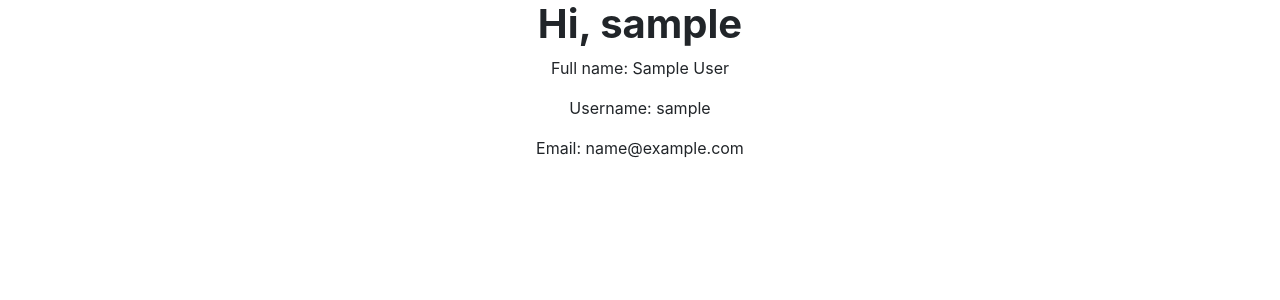
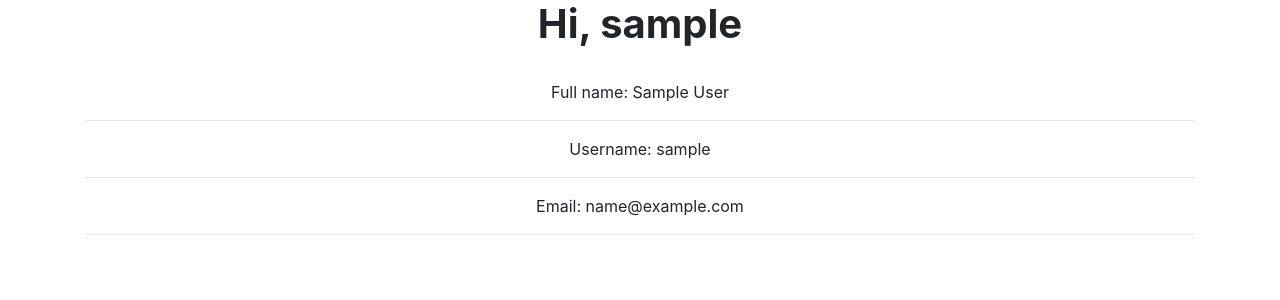
Before and after one commit to SianJade/keto-subscription-box, a Django app: page /accounts/profile/ in a window 1280 px wide. Shown: the part 56-356 px from the top of the page. Run offline with Django 3.2, Linux system fonts and the light colour scheme; the visitor is signed in with stand-in values (Sample User, id 1); data comes from the database, SQL or seed files in the repository; some libraries are stand-ins or nearby versions.

Commit message:
Add horizontal row between information on prodile page

```diff
--- a/accounts/templates/profile.html
+++ b/accounts/templates/profile.html
@@ -4,8 +4,14 @@
 {% block page_title %}{{ user }}'s Account{% endblock %}
 
 {% block content %}
+<div class="container container-fluid">
     <h1>Hi, {{ user }}</h1>
+    <br>
     <p>Full name: {{ profile.first_name }} {{ profile.last_name }}</p>
+    <hr>
     <p>Username: {{ profile.username }}</p>
+    <hr>
     <p>Email: {{ profile.email }}</p>
+    <hr>
+</div>
 {% endblock %}
```
